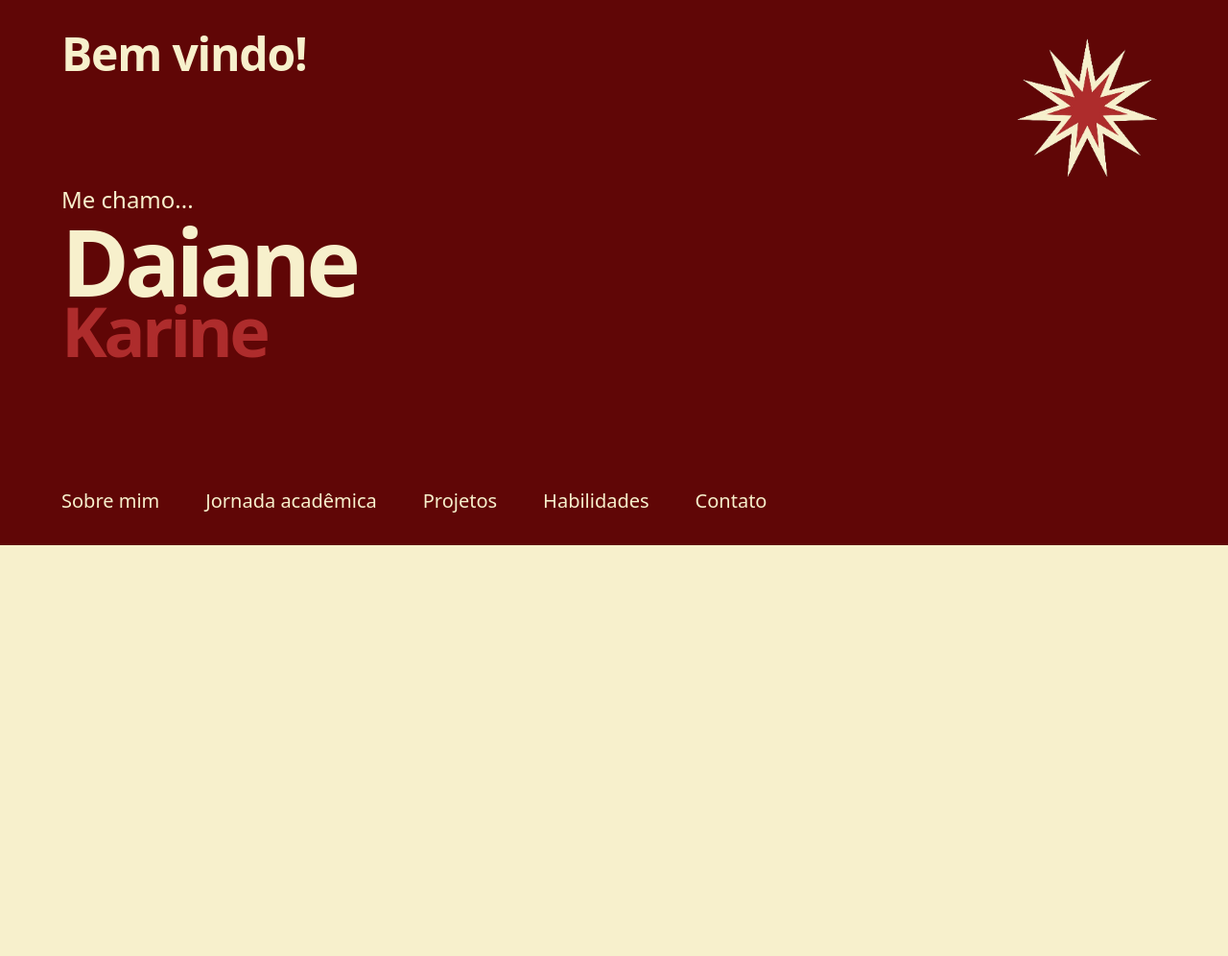
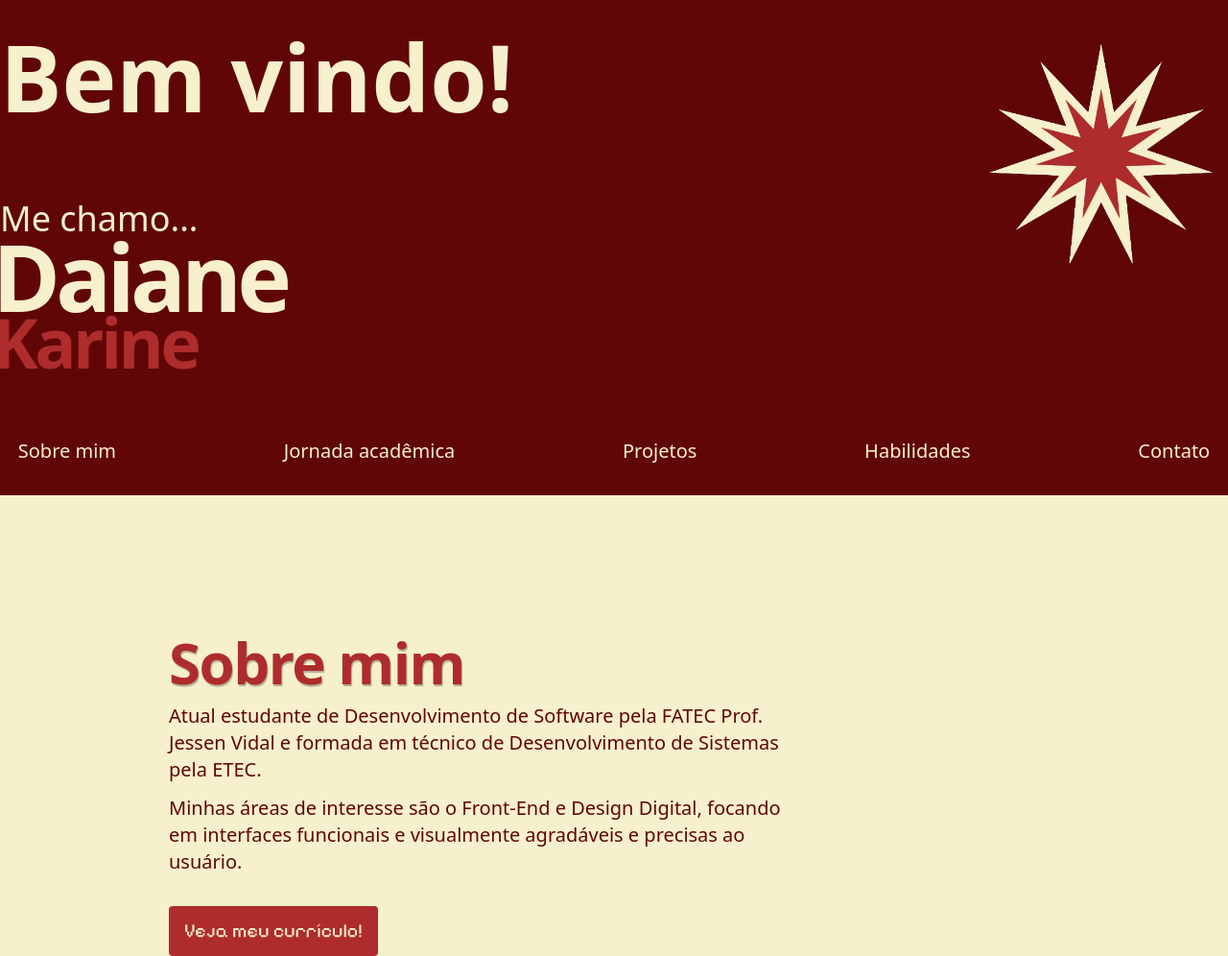
Before and after one commit to Dai4ne/Portfolio, a plain HTML site: page portfolio.html in a window 1280 px wide. Shown: the whole page at 96% size. Before the commit the page ends 800 px from the top, so only its background shows below. Drawn offline with nearby package versions, Linux system fonts and the light colour scheme; a web font is replaced by a local one.

Commit message:
animação, ajustes header e sessão "sobre mim"

```diff
--- a/portfolio.html
+++ b/portfolio.html
@@ -9,45 +9,72 @@
     <script src="https://cdn.jsdelivr.net/npm/@tailwindcss/browser@4"></script>
     <link rel="shortcut icon" href="img/favicon.ico" type="image/x-icon">
     <link rel="stylesheet" href="style.css">
+
     <title>Daiane Karine</title>
 </head>
-<body class="bg-[#F7F0CC]">
-    <header class="bg-[#600606] text-[#F7F0CC]
-    font-lexend md:px-16 md:py-8 ">
 
-        <div class="max-w-6xl mx-auto">
-            <div class="flex justify-between items-start">
-                <h1 class="text-4xl md:text-5xl font-bold  tracking-tight">
+<body class="bg-[#F7F0CC] font-lexend ">
+
+    <header class="bg-[#600606] text-[#F7F0CC] md:py-8 ">
+
+        <!--Bem vindo e me chamo-->
+        <div class="flex justify-between mb-16 mx-auto max-w-7xl">
+            <div class="">
+                <h1 class="text-4xl mb-20 md:text-8xl font-bold ">
                     Bem vindo!
                 </h1>
 
-                <img src="img/star1-portfolio.png" alt="Logo Estrela" class="w-24 h-24 md:w-40 md:h-40 object-contain">
-            </div>
-
-            <!--Me chamo-->
-            <div class="mb-20 md:mb-32">
-                <p class="text-xl md:text-2xl font-medium ">
+                <p class="-mb-2 text-xl md:text-4xl font-medium ">
                     Me chamo...
                 </p>
-                <p class="text-6xl md:text-8xl font-bold tracking-tighter -mb-3">
+
+                <p class="text-6xl md:text-8xl font-bold tracking-tighter -mb-4 -ms-2">
                     Daiane
                 </p>
-                <p class="text-[#AE2C2C] text-6xl md:text-7xl font-bold tracking-tighter">
+                <p class="text-[#AE2C2C] text-6xl md:text-7xl font-bold tracking-tighter -ms-2">
                     Karine
                 </p>
             </div>
 
-            <!--Navbar-->
-            <nav>
-                <ul class="flex flex-wrap justify-evenly md:justify-start gap-x-12 gap-y-4 text-lg md:text-xl font-normal">
-                    <li><a href="#" class="hover:underline">Sobre mim</a></li>
-                    <li><a href="#" class="hover:underline">Jornada acadêmica</a></li>
-                    <li><a href="#" class="hover:underline">Projetos</a></li>
-                    <li><a href="#" class="hover:underline">Habilidades</a></li>
-                    <li><a href="#" class="hover:underline">Contato</a></li>
-                </ul>
-            </nav>
+            <div>
+                <img src="img/star1-portfolio.png" alt="Logo Estrela" class="logoheader w-24 h-24  md:w-64 md:h-64 object-contain">
+            </div>
+
         </div>
+
+        <!--Navbar-->
+        <nav class="max-w-7xl mx-auto">
+            <ul class="flex flex-nowrap justify-evenly gap-x-36 text-lg md:text-xl font-medium">
+                <li><a href="#sobremim" class="nav p-3">Sobre mim</a></li>
+                <li><a href="#" class="nav p-3">Jornada acadêmica</a></li>
+                <li><a href="#" class="nav p-3">Projetos</a></li>
+                <li><a href="#" class="nav p-3">Habilidades</a></li>
+                <li><a href="#" class="nav p-3">Contato</a></li>
+            </ul>
+        </nav>
+
     </header>
+
+    <main>
+
+        <!--Sobre mim-->
+        <div class="flex justify-center max-w-5xl mt-36">
+            <div>
+                <h1 class="titulomain text-[#AE2C2C] text-6xl font-bold tracking-tight" id="sobremim">Sobre mim</h1>
+
+                <p class="text-[#600606] text-xl font-medium max-w-2xl my-3">Atual estudante de Desenvolvimento de Software pela FATEC Prof. Jessen Vidal e formada em técnico de Desenvolvimento de Sistemas pela ETEC.</p>
+                <p class="text-[#600606] text-xl font-medium max-w-2xl">Minhas áreas de interesse são o Front-End e Design Digital, focando em interfaces funcionais e visualmente agradáveis e precisas ao usuário.</p>
+
+                <a href="" class="curriculo bg-[#AE2C2C] text-[#F7F0CC] inline-block text-xl py-3 px-4 rounded-sm mt-8">Veja meu currículo!</a>
+            </div>
+
+            <div>
+                <img src="" alt="">
+            </div>
+        </div>
+
+    </main>
+
+    <script src="script.js"></script>
 </body>
 </html>
--- /dev/null
+++ b/script.js
@@ -0,0 +1,26 @@
+const logo = document.querySelector('.logoheader');
+let entradaConcluida = false;
+
+//Animação ao carregar a página
+logo.style.animation = 'rotacionar 3s ease-out forwards';
+
+logo.addEventListener('animationend', () => {
+    if (!entradaConcluida) {
+        entradaConcluida = true;
+        logo.style.animation = 'none'; //para de vez
+    } else {
+        logo.style.animation = 'none'; //completa a volta e para
+    }
+});
+
+logo.addEventListener('mouseenter', () => {
+    if (entradaConcluida) {
+        logo.style.animation = 'rotacionar 3s linear infinite';
+    }
+});
+
+logo.addEventListener('mouseleave', () => {
+    if (entradaConcluida) {
+        logo.style.animation = 'rotacionar 3s ease-out forwards';
+    }
+});
--- a/style.css
+++ b/style.css
@@ -0,0 +1,42 @@
+@import url('https://fonts.googleapis.com/css2?family=Federo&family=Lexend+Deca:wght@100..900&family=Pixelify+Sans:wght@400..700&family=Poppins:ital,wght@0,100;0,200;0,300;0,400;0,500;0,600;0,700;0,800;0,900;1,100;1,200;1,300;1,400;1,500;1,600;1,700;1,800;1,900&display=swap');
+
+.curriculo {
+    font-family:  "Pixelify Sans", sans-serif;
+}
+
+/*Animação header efeito digitado*/
+@keyframes rotacionar {
+    from { transform: rotate(0deg); }
+    to { transform: rotate(360deg); }
+}
+
+
+/*Animação botões da navbar*/
+a.nav {
+    transition: 0.5s;
+    position: relative;
+    overflow: hidden;
+    z-index: 1;
+}
+
+.nav::before {
+    content: '';
+    position: absolute;
+    top: 0;
+    left: 0;
+    width: 0;
+    height: 100%;
+    background-color: #AE2C2C;
+    border-radius: 5px;
+    transition: 0.5s;
+    z-index: -1;
+}
+
+.nav:hover::before {
+    width: 100%;
+}
+
+/*Main*/
+.titulomain{
+    text-shadow: 1px 2px 1px rgba(0, 0, 0, 0.278);
+}
```
